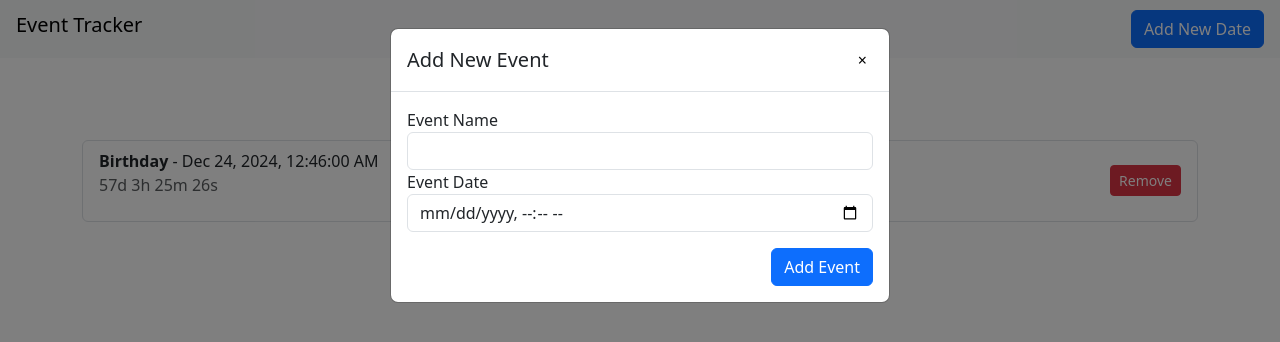
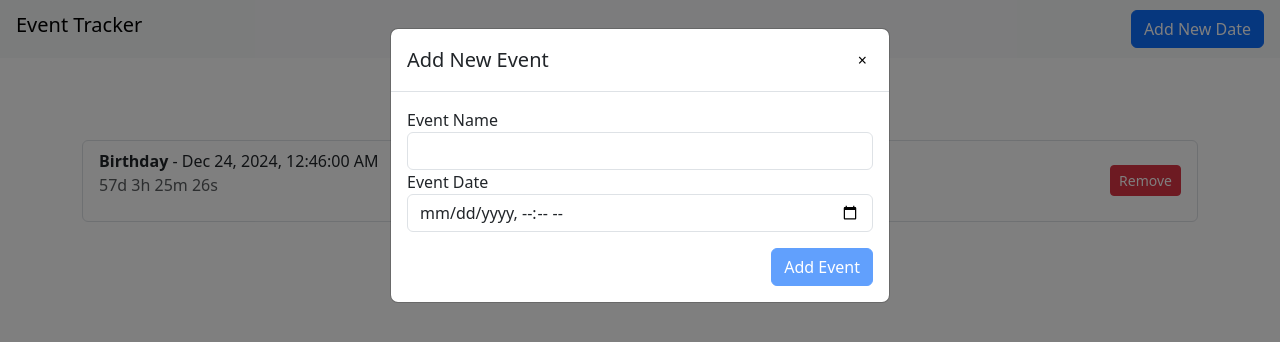
Before and after one commit to JackCollier/RefactorTask1, an Angular app: page / in a window 1280 px wide. Both pictures are taken after a click on the button "Add New Date". Shown: the top 342 px of the page. Built offline with nearby package versions, Linux system fonts and the light colour scheme; data requests are answered from the project's data file.

Commit message:
implement async pipe show modal check and improve form validity

```diff
--- a/src/app/components/create-event-modal/create-event-modal.component.html
+++ b/src/app/components/create-event-modal/create-event-modal.component.html
@@ -1,5 +1,5 @@
 <div
-  *ngIf="showModal"
+  *ngIf="eventStateService.showModal$ | async"
   class="modal fade show d-block"
   tabindex="-1"
   role="dialog"
@@ -44,7 +44,13 @@
             />
           </div>
           <div class="d-flex justify-content-end mt-3">
-            <button type="submit" class="btn btn-primary">Add Event</button>
+            <button
+              type="submit"
+              class="btn btn-primary"
+              [disabled]="!newEvent.name || !newEvent.date"
+            >
+              Add Event
+            </button>
           </div>
         </form>
       </div>
--- a/src/app/components/create-event-modal/create-event-modal.component.ts
+++ b/src/app/components/create-event-modal/create-event-modal.component.ts
@@ -1,36 +1,31 @@
 import { Component, OnInit } from '@angular/core';
-import { Event, EventStateService } from '../../services/state/event-state.service';
+import {
+  Event,
+  EventStateService,
+} from '../../services/state/event-state.service';
 import { FormsModule } from '@angular/forms';
 import { CommonModule } from '@angular/common';
 
 @Component({
-    selector: 'create-event-modal',
-    templateUrl: 'create-event-modal.component.html',
-    standalone: true,
-    imports: [FormsModule, CommonModule]
+  selector: 'create-event-modal',
+  templateUrl: 'create-event-modal.component.html',
+  standalone: true,
+  imports: [FormsModule, CommonModule],
 })
-
-export class CreateEventModalComponent implements OnInit  {
-  showModal : boolean = false;
+export class CreateEventModalComponent {
   newEvent: Event = { name: '', date: '' };
 
-  constructor(private eventService: EventStateService) {}
-
-  ngOnInit() {
-    this.eventService.showModal$.subscribe(isVisible => {
-      this.showModal = isVisible;
-    });
-  }
+  constructor(public eventStateService: EventStateService) {}
 
   addEvent() {
     if (this.newEvent.name && this.newEvent.date) {
-      this.eventService.addEvent(this.newEvent);
+      this.eventStateService.addEvent(this.newEvent);
       this.newEvent = { name: '', date: '' };
-      this.eventService.closeModal();
+      this.eventStateService.closeModal();
     }
   }
 
   closeModal() {
-    this.eventService.closeModal();
+    this.eventStateService.closeModal();
   }
 }
```
